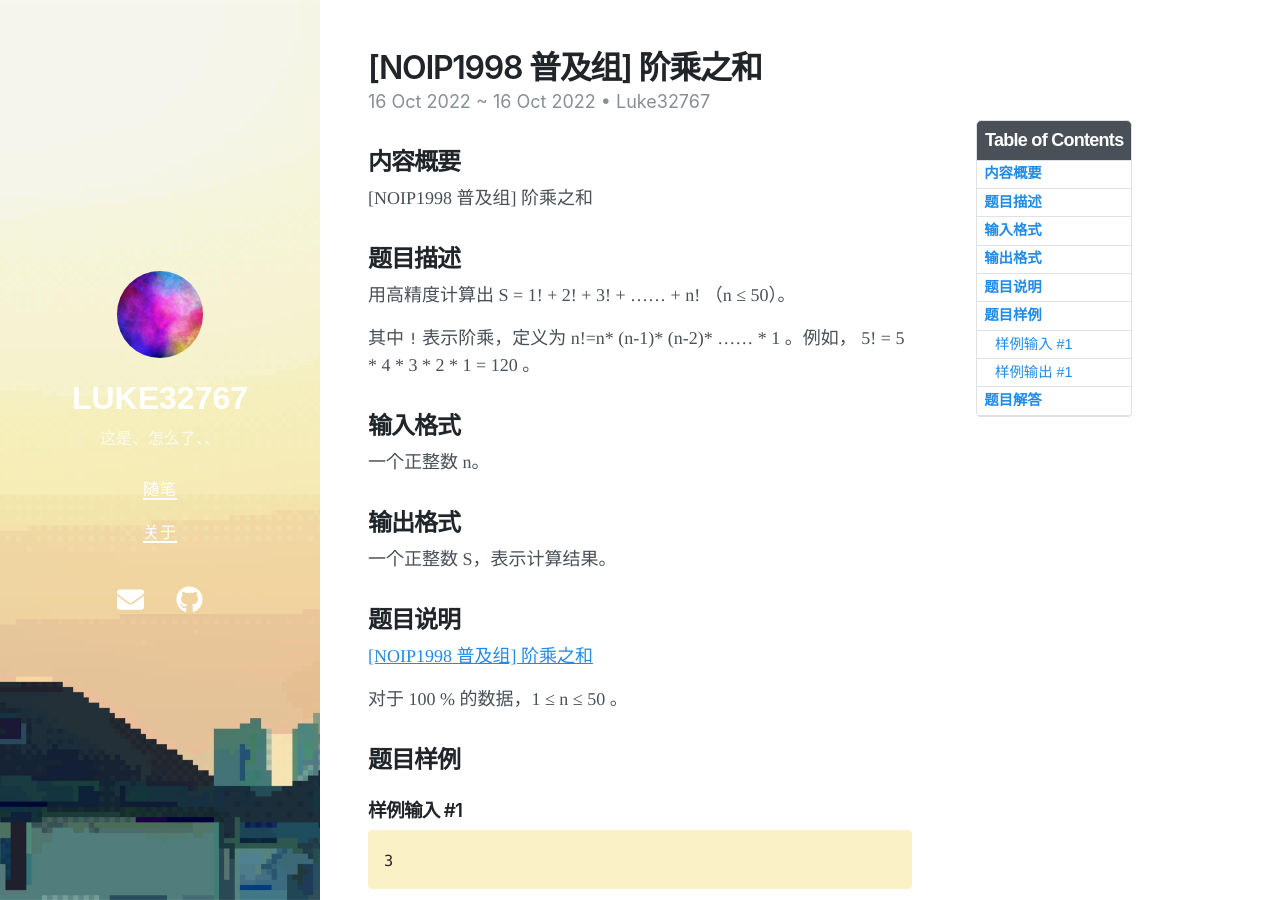
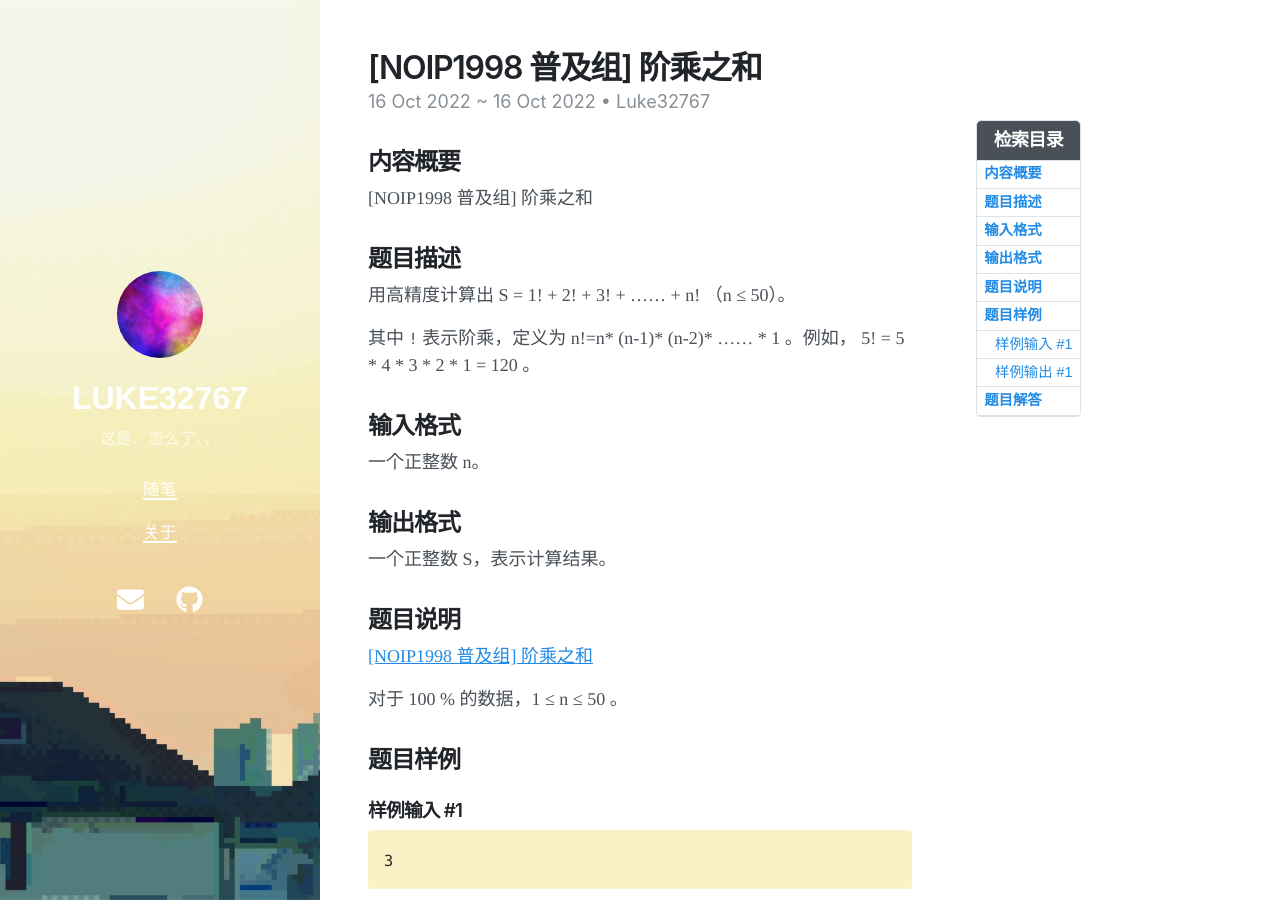
Before and after one commit to Luke32767/Luke32767.github.io, a Jekyll site: the page built from _posts/2022-10-16-[NOIP1998普及组]阶乘之和.md, in a window 1280 px wide and 900 px high. Built offline with Jekyll 4.4.1, drawn with Linux system fonts in a browser that asks for light colours; nearby versions of some CDN libraries.

Commit message:
Update sidebar-right.html

```diff
--- a/_includes/sidebar-right.html
+++ b/_includes/sidebar-right.html
@@ -1,6 +1,6 @@
 {% if page.toc %}
 <div  class="toc-wrapper">
-  <h2 class="toc-title">Table of Contents</h2>
+  <h2 class="toc-title">检索目录</h2>
     <nav class="toc-nav">
       {% include toc.html html=content h_min=2 h_max=3 skipNoIDs=true class="toc" %}
   </nav>
```
